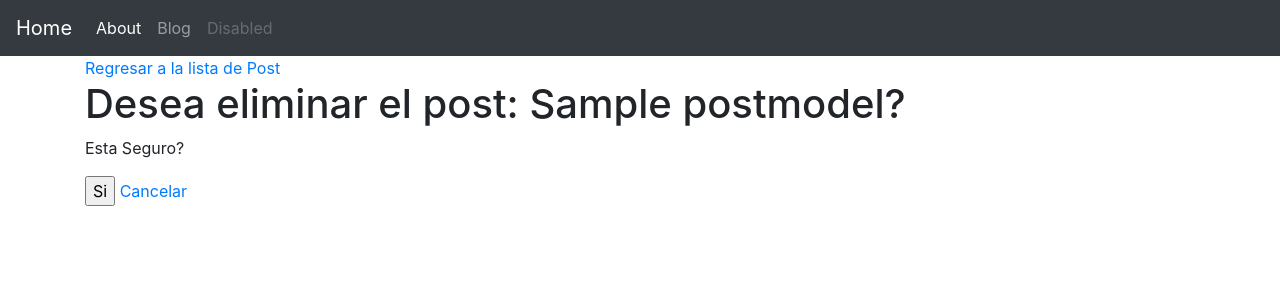
After one commit to carlosnp/coreviews, a Django app: page /blog/1/delete in a window 1280 px wide. The commit adds this page. Shown: the top 300 px of the page. Run offline with Django 3.2, Linux system fonts and the light colour scheme; tables that the repository leaves empty hold one stand-in row (values such as "Sample post"); some libraries are stand-ins or nearby versions.

Commit message:
deleteview

```diff
--- /dev/null
+++ b/blog/templates/blog/delete.html
@@ -0,0 +1,20 @@
+{% extends "base.html" %}
+
+{% block title %} DELETE {% endblock %}
+
+{% block content %}
+	<div class="container">
+		<div class="">
+			<a href="{% url 'posts:list'%}">Regresar a la lista de Post</a>
+		<div>
+			<h1> Desea eliminar el post: {{ object.title }}?</h1>
+		</div>
+            <form action="" method="POST" action="." class="">
+				{% csrf_token %}
+				<p>Esta Seguro?</p>
+				<input type="submit" value="Si">
+				<a href="{% url 'posts:detail' pk=object.id %}">Cancelar</a>
+			</form>
+		</div>
+	</div>
+{% endblock content %}
--- a/blog/templates/blog/detail.html
+++ b/blog/templates/blog/detail.html
@@ -15,5 +15,6 @@
 		</div>
 		<a href="{% url 'posts:list'%}">Regresar a la lista de posts</a>
 		<a href="{% url 'posts:update' pk=object.id %}">Actualizar</a>
+		<a href="{% url 'posts:delete' pk=object.id %}">Eliminar</a>
 	</div>
 {% endblock content %}
--- a/blog/urls.py
+++ b/blog/urls.py
@@ -1,7 +1,7 @@
 # Django
 from django.urls import path, include
 # Project
-from .views import Blog_Detail_View, Blog_List_View, Blog_Create_View, Blog_Update_View
+from .views import Blog_Detail_View, Blog_List_View, Blog_Create_View, Blog_Update_View, Blog_Delete_View
 
 app_name = "posts"
 
@@ -10,5 +10,5 @@ urlpatterns = [
     path('create/', Blog_Create_View.as_view(), name="create"),
     path('<int:pk>/', Blog_Detail_View.as_view(), name="detail"),
     path('<int:pk>/update', Blog_Update_View.as_view(), name="update"),
-    # path('<int:id>/delete', posts_delete_view, name="delete"),
+    path('<int:pk>/delete', Blog_Delete_View.as_view(), name="delete"),
 ]
--- a/blog/views.py
+++ b/blog/views.py
@@ -1,6 +1,11 @@
 # Django
 from django.shortcuts import render
-from django.views.generic import CreateView, DetailView, UpdateView,ListView
+from django.urls import reverse_lazy
+from django.views.generic import (CreateView,
+								  DetailView,
+								  UpdateView,
+								  DeleteView,
+								  ListView)
 
 # Project
 from .models import PostModel
@@ -43,6 +48,15 @@ class Blog_Update_View(UpdateView):
 		context["title"] = "Editar Post"
 		return context
 
+# Delete
+class Blog_Delete_View(DeleteView):
+	template_name = "blog/delete.html"
+	model = PostModel
+	# success_url = reverse_lazy("posts:list")
+
+	def get_success_url(self):
+		return reverse_lazy("posts:list")
+
 # List
 class Blog_List_View(ListView):
     template_name = "blog/list.html"
```
